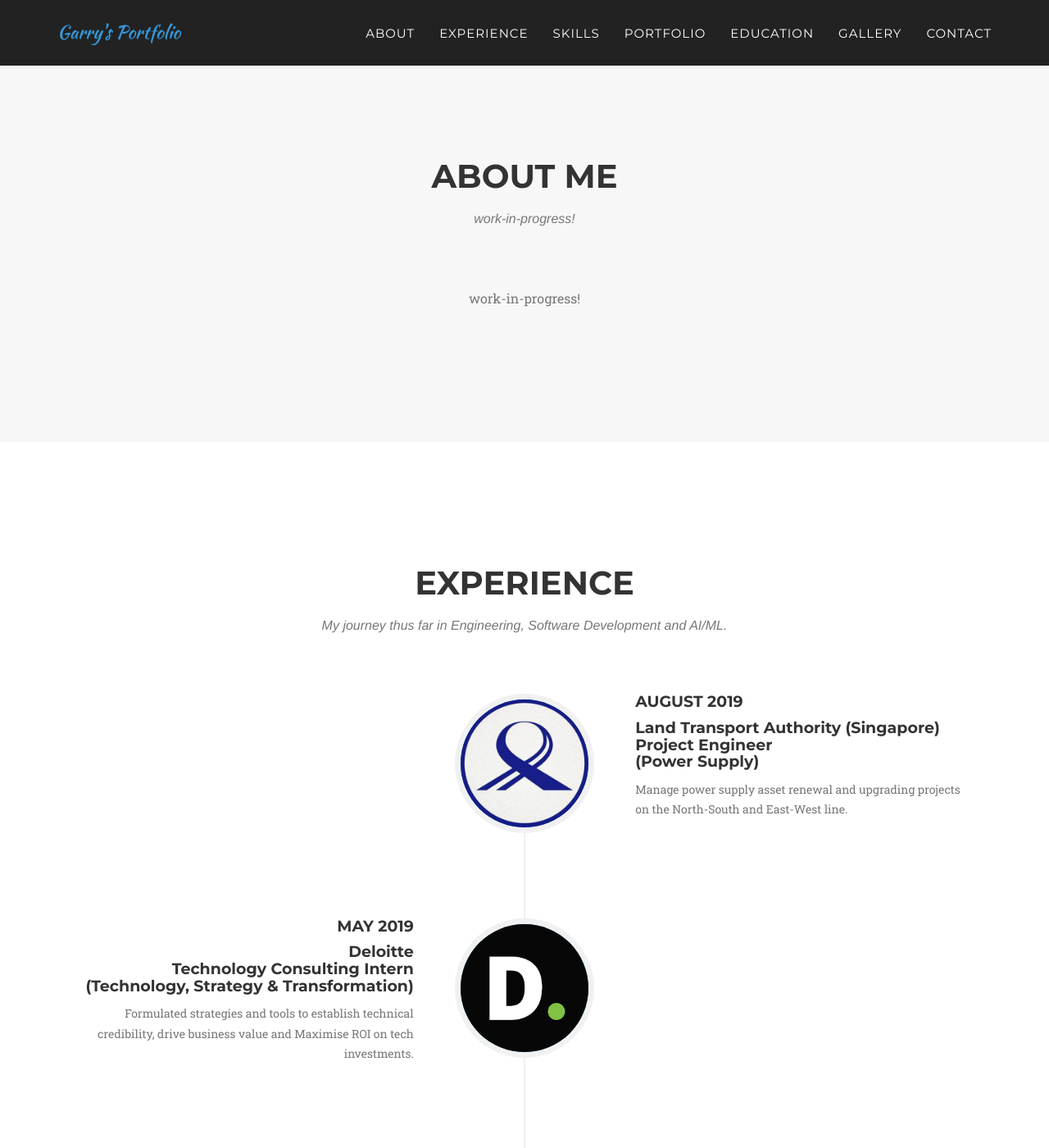
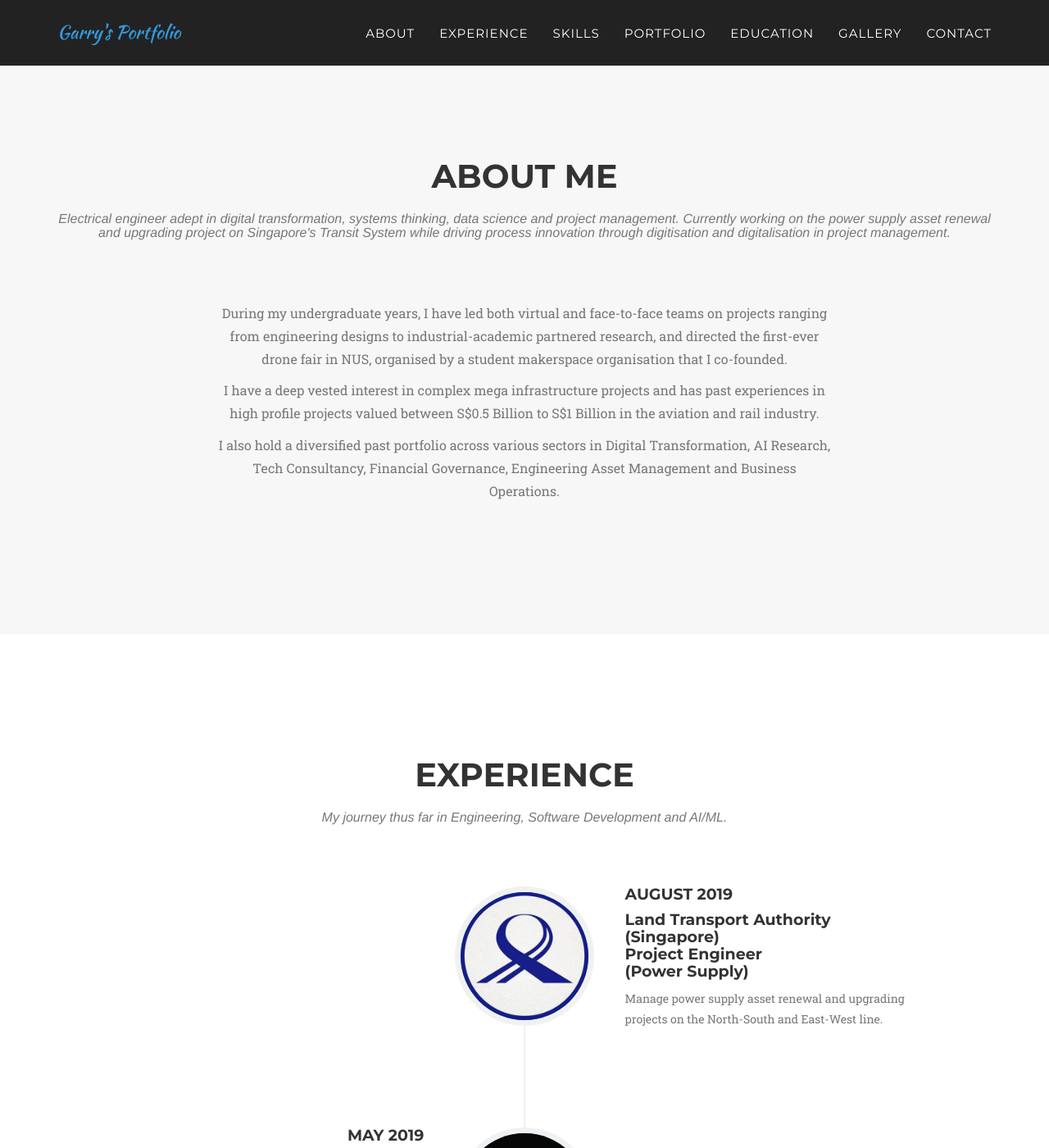
Before and after one commit to leoxovi/leoxovi.github.io, a Jekyll site: the page built from index.html, in a window 1280 px wide and 1400 px high, scrolled down 744 px. Shown: the whole window at 82% size. Built offline with Jekyll 4.4.1, drawn with Linux system fonts in a browser that asks for light colours; nearby versions of some CDN libraries; some web fonts are replaced; grey boxes are pictures that could not be loaded.

Commit message:
updated about

```diff
--- a/_config.yml
+++ b/_config.yml
@@ -23,9 +23,9 @@ title: Garry's Portfolio
 email: garryfung@u.nus.edu
 description: Welcome! This online portfolio is a project of mine during the Covid-19 circuit breaker period, experimenting with web development and UI/UX topics.
 # When Local Host
-# baseurl: ""
+baseurl: ""
 # When push to Git
-baseurl: "https://leoxovi.github.io/"
+# baseurl: "https://leoxovi.github.io/"
 
 # Team names, titles and social links
 people:
--- a/_includes/about.html
+++ b/_includes/about.html
@@ -3,13 +3,22 @@
     <div class="row">
       <div class="col-lg-12 text-center">
         <h2 class="section-heading">About Me</h2>
-        <h3 class="section-subheading text-muted">work-in-progress!</h3>
+        <h3 class="section-subheading text-muted">Electrical engineer adept in digital transformation, systems thinking, data science and project management. Currently working on the power supply asset renewal and upgrading project on Singapore's Transit System while driving process innovation through digitisation and digitalisation in project management.</h3>
       </div>
     </div>
-
     <div class="row">
       <div class="col-lg-8 col-lg-offset-2 text-center">
-        <p class="large text-muted">work-in-progress!</p>
+        <p class="large text-muted">During my undergraduate years, I have led both virtual and face-to-face teams on projects ranging from engineering designs to industrial-academic partnered research, and directed the first-ever drone fair in NUS, organised by a student makerspace organisation that I co-founded.</p>
+      </div>
+    </div>
+    <div class="row">
+      <div class="col-lg-8 col-lg-offset-2 text-center">
+        <p class="large text-muted">I have a deep vested interest in complex mega infrastructure projects and has past experiences in high profile projects valued between S$0.5 Billion to S$1 Billion in the aviation and rail industry.</p>
+      </div>
+    </div>
+    <div class="row">
+      <div class="col-lg-8 col-lg-offset-2 text-center">
+        <p class="large text-muted">I also hold a diversified past portfolio across various sectors in Digital Transformation, AI Research, Tech Consultancy, Financial Governance, Engineering Asset Management and Business Operations.</p>
       </div>
     </div>
   </div>
--- a/_includes/experience.html
+++ b/_includes/experience.html
@@ -1,6 +1,6 @@
 <!-- About Section -->
 <section id="experience">
-  <div class="slides">
+  <div class="container">
     <div class="row">
       <div class="col-lg-12 text-center">
         <h2 class="section-heading">Experience</h2>
--- a/_includes/head.html
+++ b/_includes/head.html
@@ -18,8 +18,29 @@
     <link href='https://fonts.googleapis.com/css?family=Droid+Serif:400,700,400italic,700italic' rel='stylesheet' type='text/css'>
     <link href='https://fonts.googleapis.com/css?family=Roboto+Slab:400,100,300,700' rel='stylesheet' type='text/css'>
 
-    <!-- Animation -->
+    <!-- Animate -->
     <link rel="stylesheet" href="https://cdnjs.cloudflare.com/ajax/libs/animate.css/4.0.0/animate.min.css"/>
+
+    <!-- SVG -->
+    <link rel="stylesheet" type="text/css" href="/style.css" />
+    <!-- template for the polygraph component. -->
+     <script type="text/x-template" id="polygraph-template">
+       <g>
+         <polygon :points="points"></polygon>
+         <circle cx="100" cy="100" r="80"></circle>
+         <axis-label
+           v-for="(stat, index) in stats"
+           :stat="stat"
+           :index="index"
+           :total="stats.length">
+         </axis-label>
+       </g>
+     </script>
+
+     <!-- template for the axis label component. -->
+     <script type="text/x-template" id="axis-label-template">
+       <text :x="point.x" :y="point.y">{{stat.label}}</text>
+     </script>
     </head>
     <!-- HTML5 Shim and Respond.js IE8 support of HTML5 elements and media queries -->
     <!-- WARNING: Respond.js doesn't work if you view the page via file:// -->
@@ -27,4 +48,5 @@
         <script src="https://oss.maxcdn.com/libs/html5shiv/3.7.0/html5shiv.js"></script>
         <script src="https://oss.maxcdn.com/libs/respond.js/1.4.2/respond.min.js"></script>
     <![endif]-->
+
 </head>
--- a/_includes/header.html
+++ b/_includes/header.html
@@ -48,15 +48,13 @@
 
 <!-- Header -->
 <header>
-  <div class="slides">
-    <div class="animate__fadeIn">
+  <div class="slider">
       <div class="intro-text">
-          <div class="intro-heading"><h1>Garry Fung</h1></div>
+          <div class="intro-heading"><div class="animate__fadeIn"><h1>Garry Fung</h1></div></div>
           <div class="intro-lead-in">Electrical Engineer. Developer. Deep Learning Enthusiast. Welcome to my website!</div>
           <a href="#about" class="page-scroll btn btn-xl">Let's go!</a>
         </div>
     </div>
-  </div>
 </header>
 <!--
 {% for page in site.pages %}
--- a/_layouts/style.css
+++ b/_layouts/style.css
@@ -1,4 +1,5 @@
 {% include css/bootstrap.min.css %}
 {% include css/agency.css %}
 {% include css/animate.css %}
+{% include css/SVG.css %}
 {{ content }}
```
Also changed, not shown: _includes/SVG.html (added, +144 -0 lines), _includes/css/SVG.css (added, +94 -0 lines), js/SVG.js (added, +12 -0 lines).
